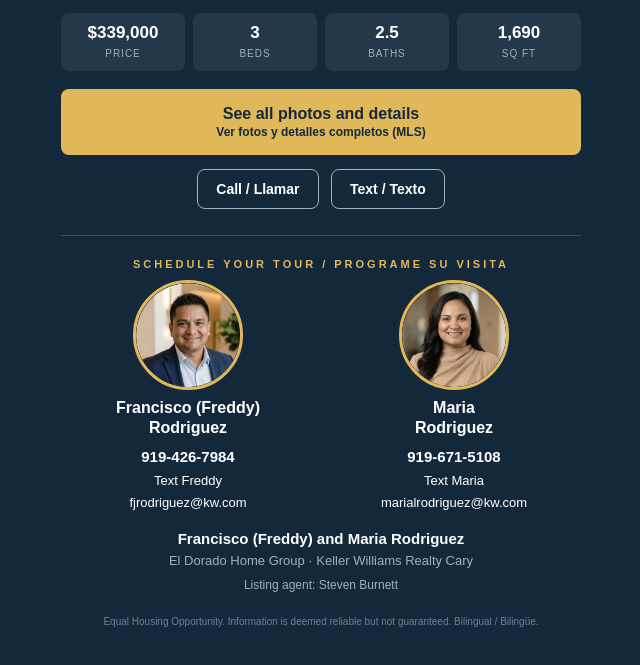
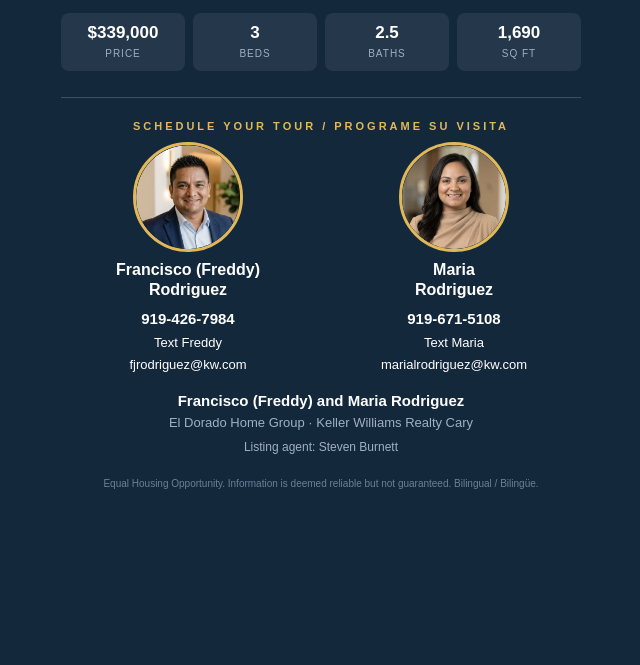
Before and after one commit to fjrodriguez1988-spec/open-house-checkin, a plain HTML site: page open/1828-shady-oaks/index.html in a window 1280 px wide. Shown: the part 1027-1692 px from the top of the page, without its empty margins (319-959 px from the left). After the commit the page ends 1568 px from the top, so only its background shows below. Drawn offline with Linux system fonts and the light colour scheme.

Commit message:
1828 landing page: remove MLS link and second call/text buttons

```diff
--- a/open/1828-shady-oaks/index.html
+++ b/open/1828-shady-oaks/index.html
@@ -100,9 +100,6 @@ h1{font-size:34px;line-height:1.1;margin:8px 0 4px}
     <div><b>1,690</b><span>Sq ft</span></div>
   </div>
 
-  <a class="btn" href="https://www.flexmls.com/share/Es3Cp/1828-Shady-Oaks-Drive-Wendell-NC-27591">See all photos and details<small>Ver fotos y detalles completos (MLS)</small></a>
-  <a class="btn2" href="tel:+19194267984">Call / Llamar</a>
-  <a class="btn2" href="sms:+19194267984">Text / Texto</a>
 
   <div class="host">
     <p class="lab">Schedule your tour / Programe su visita</p>
```
